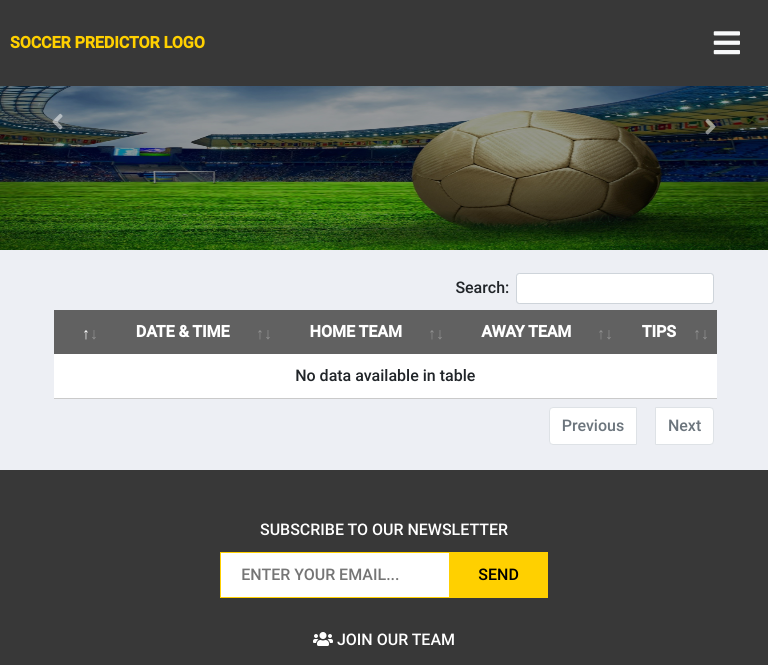
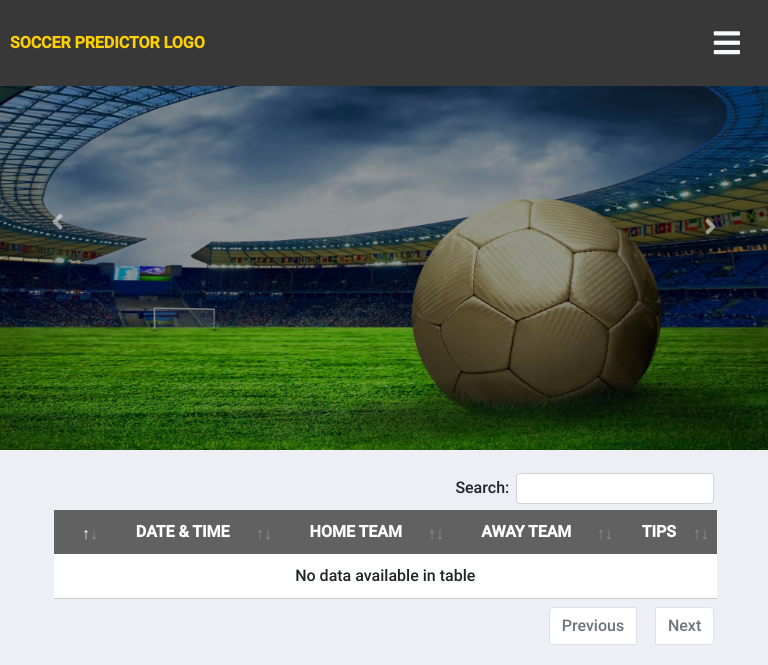
Before and after one commit to godwinmanu/soccer-predictor, a PHP site: page / in a window 768 px wide. Shown: the top 665 px of the page. Run offline with PHP 8.4, Linux system fonts and the light colour scheme; data that the repository does not hold is empty.

Commit message:
Review responsive rules for carousel

```diff
--- a/public/css/main.css
+++ b/public/css/main.css
@@ -76,7 +76,7 @@ nav a:hover{
 
 /* ================== INDEX PAGE ================ */
 .carousel-item{
-    height: 550px;
+    height: 600px;
     width: 100vw;
 }
 
@@ -259,7 +259,7 @@ footer a:hover{
 
 /* ================== INDEX PAGE ================ */
     .carousel-item{
-        height: 250px;
+        height: 280px;
         width: 100vw;
     }
 
@@ -271,7 +271,23 @@ footer a:hover{
         display: none;
     }
 
-    /******************************FOOTER-RESPONSIVE*************************************************/
+    @media screen and (min-width : 525px) and (max-width : 768px){
+        .carousel-item{
+            height: 350px;
+            width: 100vw;
+        }
+    }
+
+    @media screen and (min-width : 768px) and (max-width : 992px){
+        .carousel-item{
+            height: 450px;
+            width: 100vw;
+        }
+    }
+
+}
+
+/******************************FOOTER-RESPONSIVE*************************************************/
 
 @media screen and (max-width:768px) {
     footer{
@@ -298,6 +314,3 @@ footer a:hover{
         align-items: center;
     }
 }
-
-
-}
--- a/views/pages/contactus.php
+++ b/views/pages/contactus.php
@@ -5,7 +5,7 @@
   <section class="firstSectionContact">
       <h3 class="">Contact us</h3>
       <ul>
-          <li><a href="index.php">Home</a> <i class="fa fa-angle-right"></i> </li>
+          <li><a href="/soccer_predictor/index.php">Home</a> <i class="fa fa-angle-right"></i> </li>
           <li>Contact us</li>
       </ul>
   </section>
```
